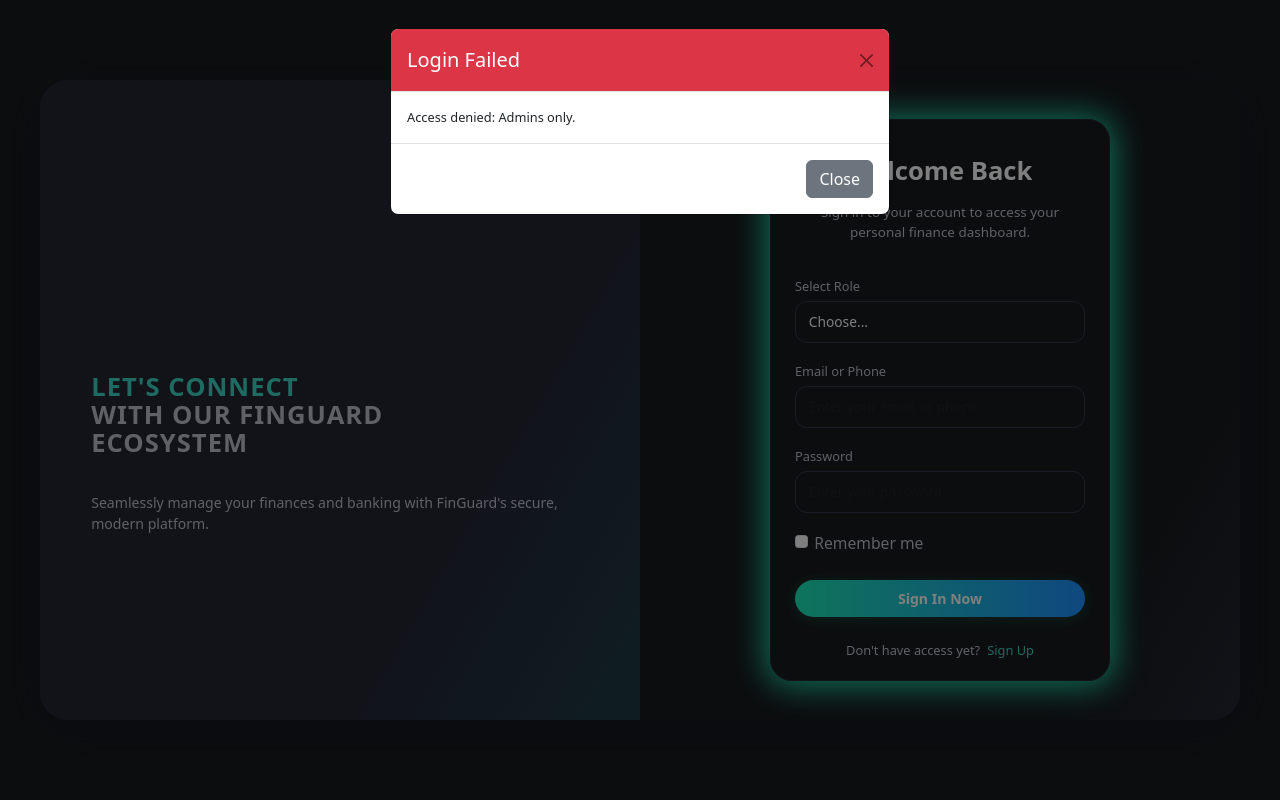
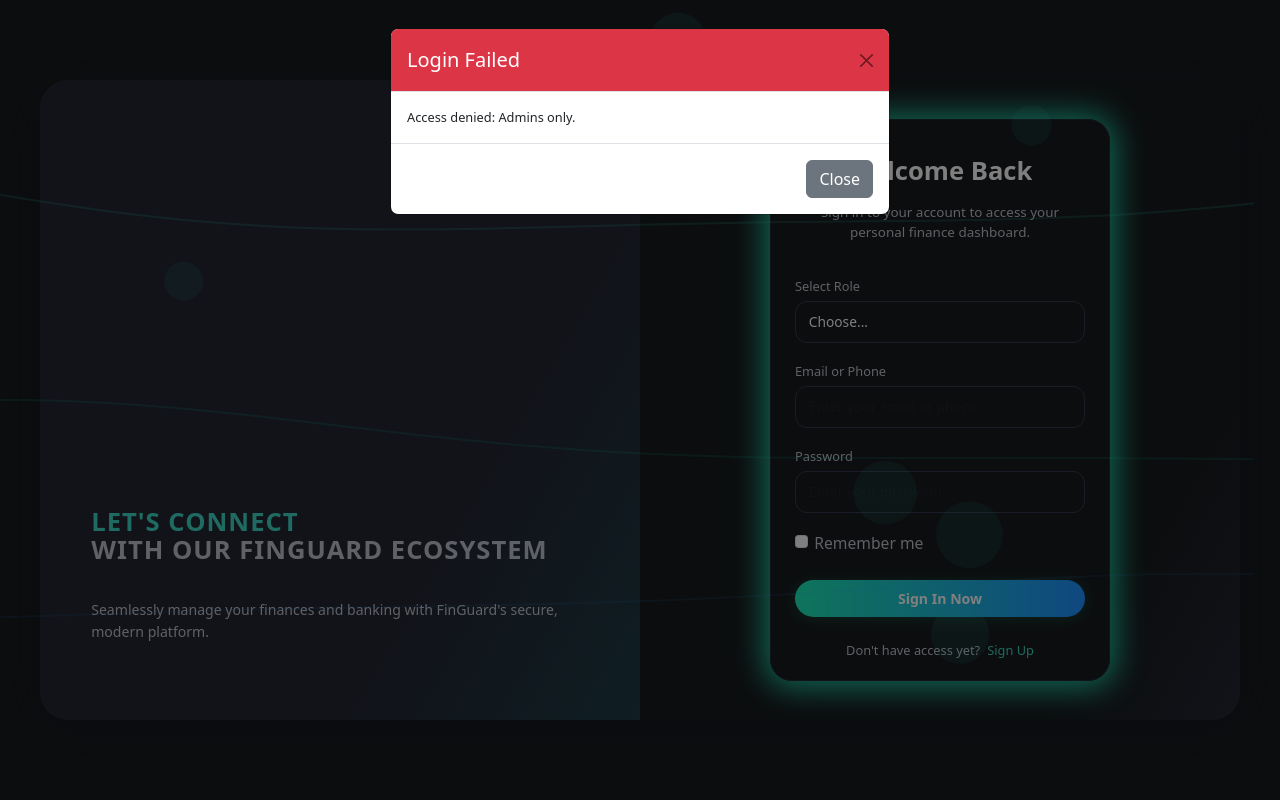
Before and after one commit to gagradebnath/FinTech, a Flask app: page /admin/dashboard in a window 1280 px wide. Run offline with Flask 3, Linux system fonts and the light colour scheme; the visitor is signed in with stand-in values (Sample User, id 1); data comes from the database, SQL or seed files in the repository; data that the repository does not hold is empty.

Commit message:
fixed landing page, login and register page

```diff
--- /dev/null
+++ b/app/static/js/finance-bg.js
@@ -0,0 +1,80 @@
+// Animated finance-themed background for login/register pages
+// Draws moving line graphs and floating shapes using Canvas
+
+document.addEventListener('DOMContentLoaded', function() {
+    const bg = document.createElement('canvas');
+    bg.className = 'finance-bg-canvas';
+    document.body.appendChild(bg);
+    const ctx = bg.getContext('2d');
+
+    function resize() {
+        bg.width = window.innerWidth;
+        bg.height = window.innerHeight;
+    }
+    resize();
+    window.addEventListener('resize', resize);
+
+    // Graph and shape data
+    const graphs = [
+        { color: 'rgba(62,214,194,0.18)', points: [], speed: 0.08, amp: 40, y: 0.25 },
+        { color: 'rgba(30,233,182,0.13)', points: [], speed: 0.05, amp: 30, y: 0.55 },
+        { color: 'rgba(62,166,255,0.10)', points: [], speed: 0.03, amp: 22, y: 0.75 }
+    ];
+    const shapes = Array.from({length: 7}, (_,i) => ({
+        x: Math.random(),
+        y: Math.random(),
+        r: 18 + Math.random()*18,
+        dx: (Math.random()-0.5)*0.018,
+        dy: (Math.random()-0.5)*0.018,
+        color: 'rgba(62,214,194,0.10)'
+    }));
+
+    function drawGraph(g, t) {
+        const w = bg.width, h = bg.height;
+        ctx.save();
+        ctx.strokeStyle = g.color;
+        ctx.lineWidth = 2;
+        ctx.beginPath();
+        for (let i = 0; i <= 1; i += 0.02) {
+            const x = i * w;
+            const y = h * g.y + Math.sin(i*4 + t*g.speed) * g.amp + Math.cos(i*7 + t*g.speed*1.5) * g.amp*0.4;
+            if (i === 0) ctx.moveTo(x, y);
+            else ctx.lineTo(x, y);
+        }
+        ctx.stroke();
+        ctx.restore();
+    }
+
+    function drawShape(s) {
+        const w = bg.width, h = bg.height;
+        ctx.save();
+        ctx.beginPath();
+        ctx.arc(s.x*w, s.y*h, s.r, 0, 2*Math.PI);
+        ctx.fillStyle = s.color;
+        ctx.fill();
+        ctx.restore();
+    }
+
+    function animate() {
+        ctx.clearRect(0,0,bg.width,bg.height);
+        const t = Date.now()/1800;
+        graphs.forEach(g => drawGraph(g, t));
+        shapes.forEach(s => {
+            drawShape(s);
+            s.x += s.dx; s.y += s.dy;
+            if (s.x < 0 || s.x > 1) s.dx *= -1;
+            if (s.y < 0 || s.y > 1) s.dy *= -1;
+        });
+        requestAnimationFrame(animate);
+    }
+    animate();
+
+    // Place canvas behind everything
+    bg.style.position = 'fixed';
+    bg.style.left = '0';
+    bg.style.top = '0';
+    bg.style.width = '100vw';
+    bg.style.height = '100vh';
+    bg.style.zIndex = '0';
+    bg.style.pointerEvents = 'none';
+});
--- a/app/templates/index.html
+++ b/app/templates/index.html
@@ -42,4 +42,5 @@
 {% endblock %}
 {% block extra_scripts %}
 <script src="{{ url_for('static', filename='js/landing.js') }}"></script>
+<script src="{{ url_for('static', filename='js/finance-bg.js') }}"></script>
 {% endblock %}
--- a/app/templates/login.html
+++ b/app/templates/login.html
@@ -1,14 +1,13 @@
 {% extends 'base.html' %}
 {% block content %}
-<div class="login-bg" style="padding: 2vw;">
+<div class="login-bg">
   <div class="login-split">
     <div class="login-split-left">
       <div class="login-big-title">
         <span class="teal">LET'S CONNECT</span><br>
-        <span class="gray">WITH OUR FINGUARD<br>ECOSYSTEM</span>
+        <span class="gray">WITH OUR FINGUARD ECOSYSTEM</span>
       </div>
       <div class="login-desc">Seamlessly manage your finances and banking with FinGuard's secure, modern platform.</div>
-      <div class="login-reflect">FGUARD</div>
     </div>
     <div class="login-split-right">
       <div class="login-card">
@@ -96,4 +95,5 @@
 {% endblock %}
 {% block extra_scripts %}
 <link rel="stylesheet" href="{{ url_for('static', filename='css/login.css') }}">
+<script src="{{ url_for('static', filename='js/finance-bg.js') }}"></script>
 {% endblock %}
--- a/app/templates/register.html
+++ b/app/templates/register.html
@@ -120,4 +120,5 @@
 {% endblock %}
 {% block extra_scripts %}
 <link rel="stylesheet" href="{{ url_for('static', filename='css/login.css') }}">
+<script src="{{ url_for('static', filename='js/finance-bg.js') }}"></script>
 {% endblock %}
```
